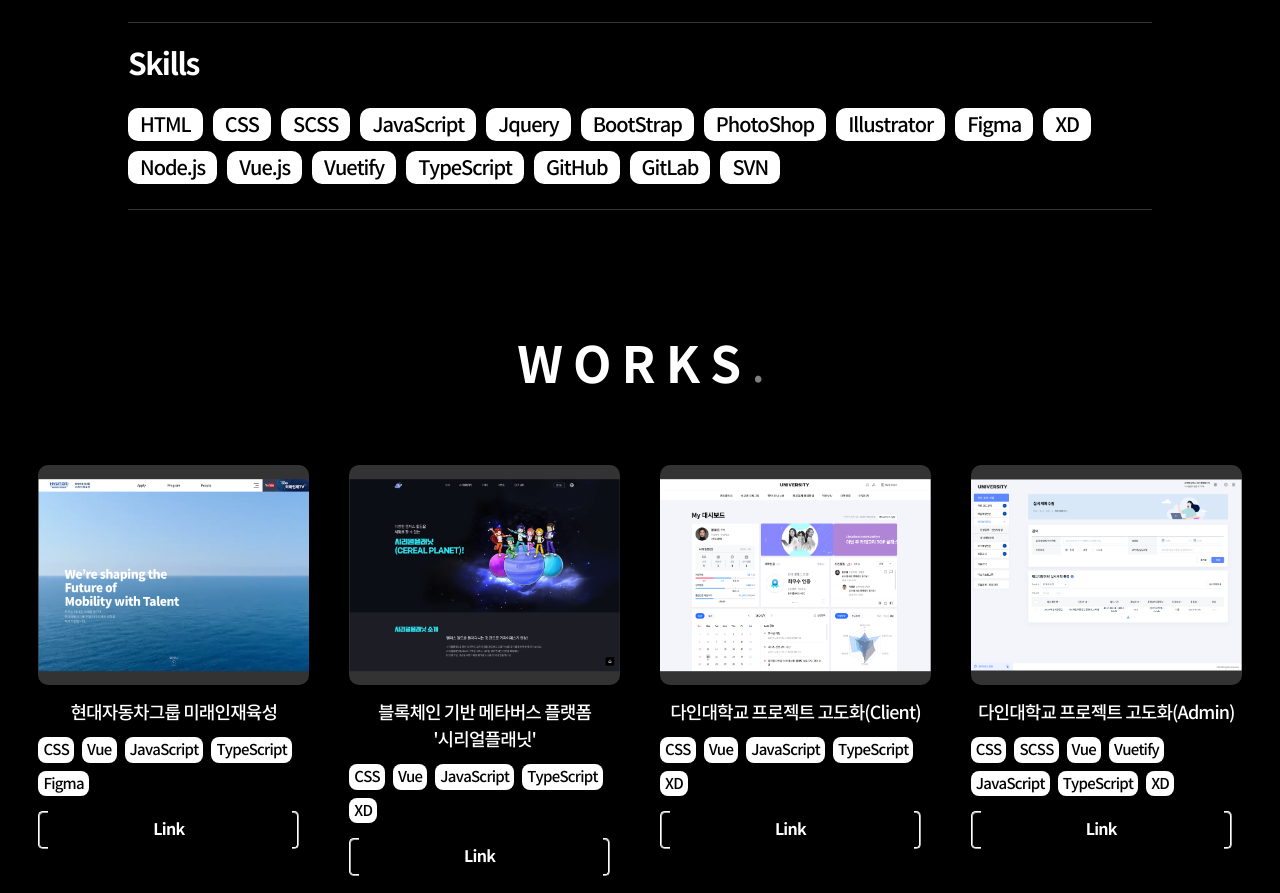
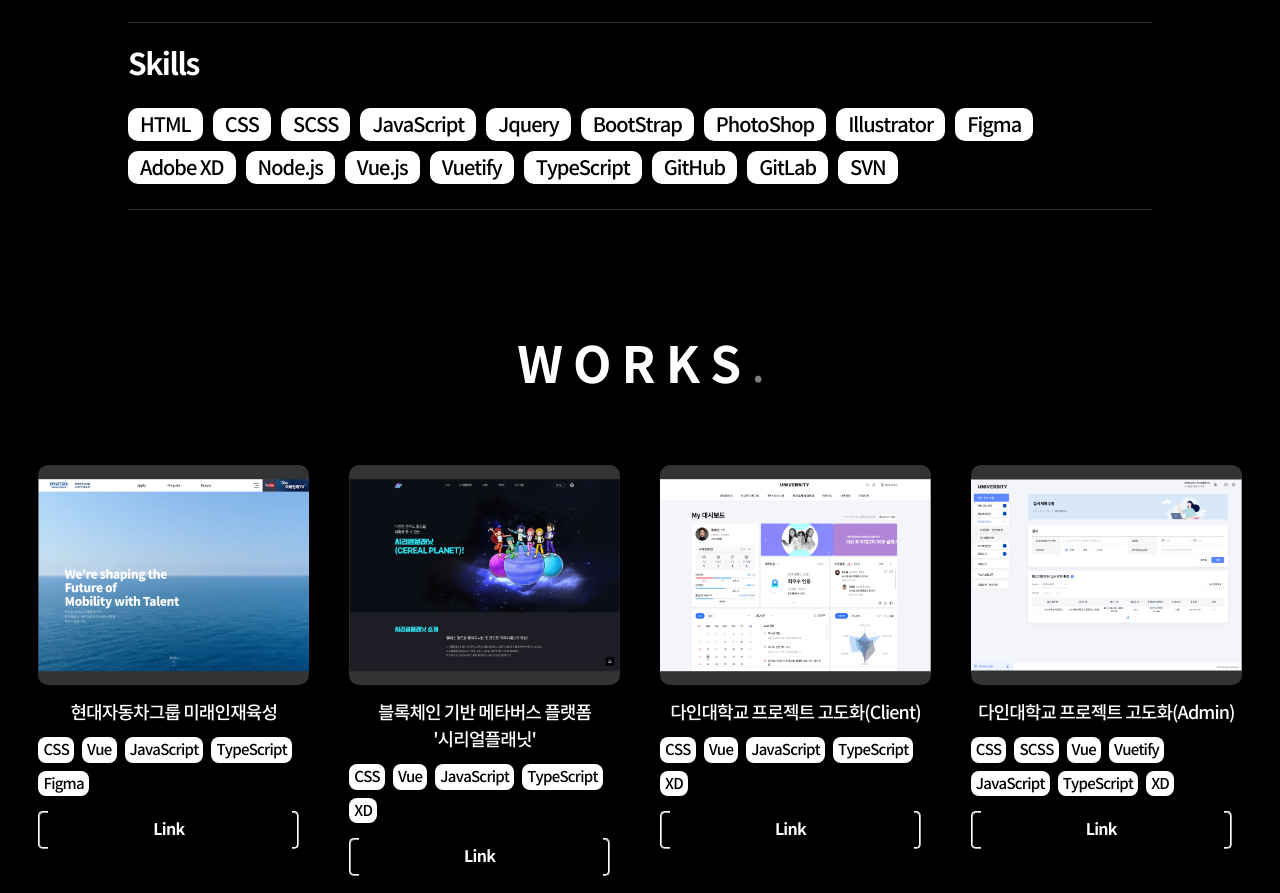
Before and after one commit to kangkijin/kj_portfolio, a plain HTML site: page index.html in a window 1280 px wide. Shown: the part 1696-2589 px from the top of the page. Drawn offline with Linux system fonts and the light colour scheme; a web font is replaced by a local one.

Commit message:
text add

```diff
--- a/index.html
+++ b/index.html
@@ -155,7 +155,7 @@
 							<li>PhotoShop</li>
 							<li>Illustrator</li>
 							<li>Figma</li>
-							<li>XD</li>
+							<li>Adobe XD</li>
 							<li>Node.js</li>
 							<li>Vue.js</li>
 							<li>Vuetify</li>
```
